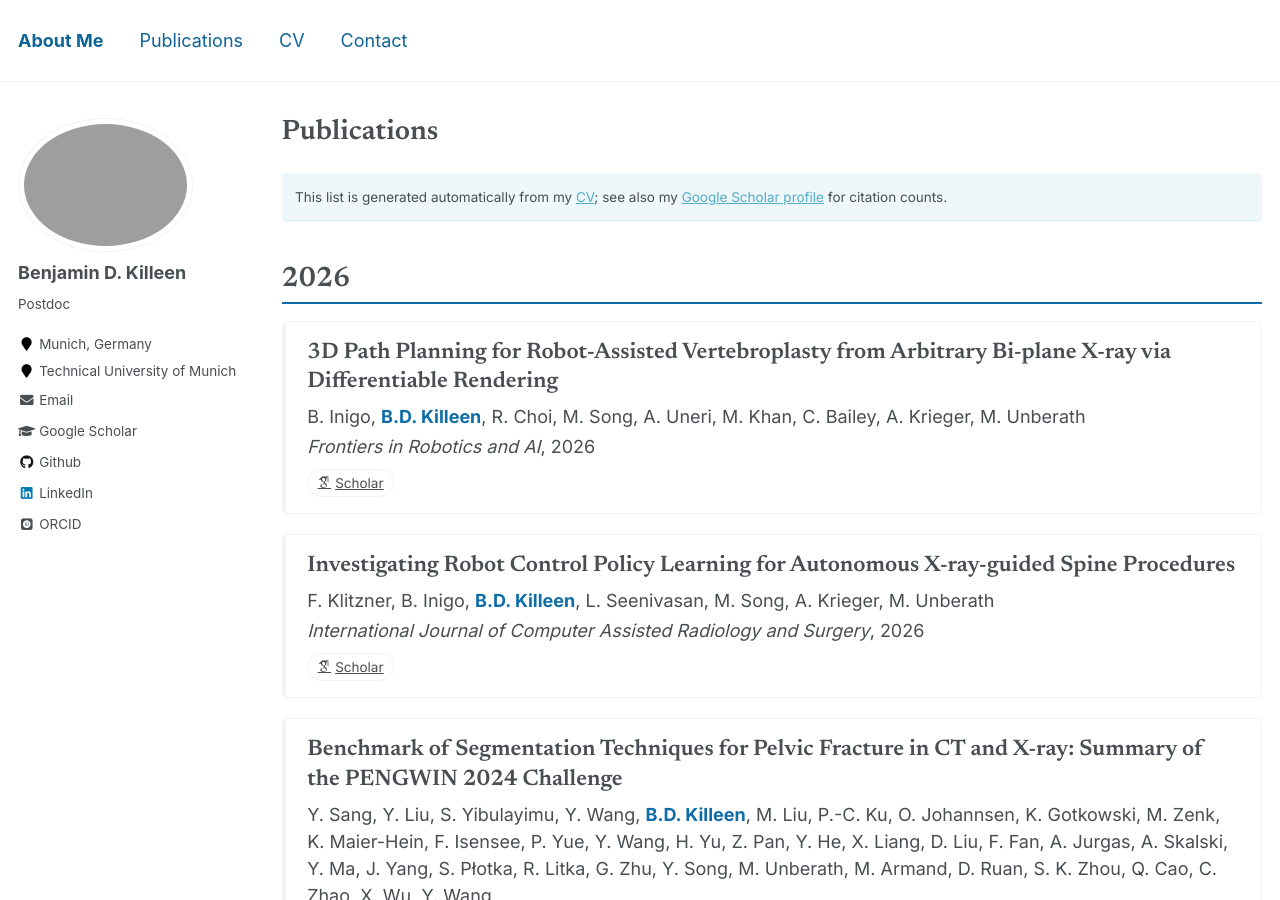
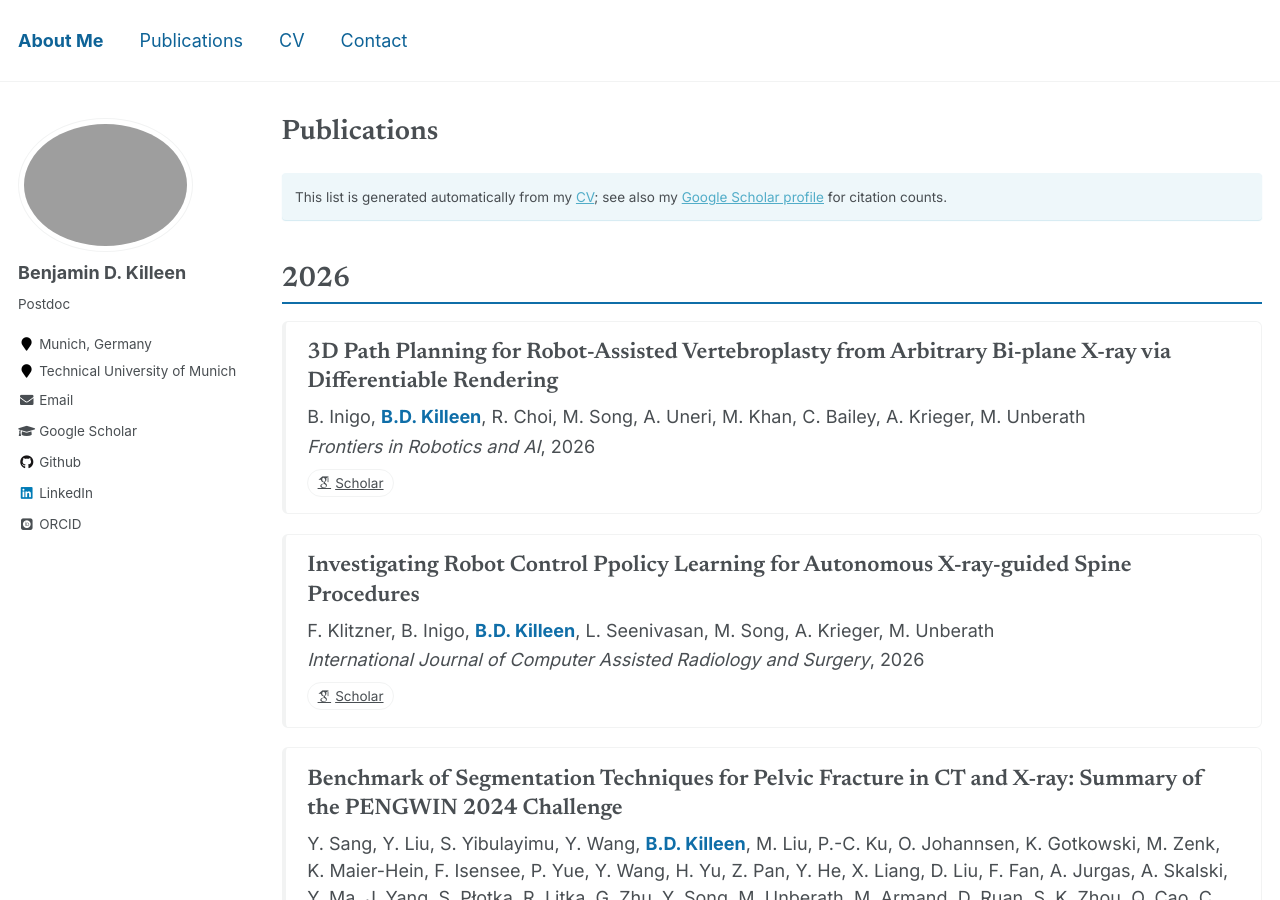
Before and after one commit to benjamindkilleen/benjamindkilleen.github.io, a Jekyll site: the page built from _pages/publications.md, in a window 1280 px wide and 900 px high. Built offline with Jekyll 4.4.1, drawn with Linux system fonts in a browser that asks for light colours; some web fonts are replaced.

Commit message:
Auto-update CV from benjamindkilleen/cv@a648f25

```diff
--- a/_data/publications.yml
+++ b/_data/publications.yml
@@ -11,10 +11,10 @@
   venue: Frontiers in Robotics and AI
   year: 2026
   oral: false
-- key: investigating-robot-control-policy-learning-for-autonomous-x
+- key: investigating-robot-control-ppolicy-learning-for-autonomous-
   type: journal
   first_author: false
-  title: Investigating Robot Control Policy Learning for Autonomous X-ray-guided Spine Procedures
+  title: Investigating Robot Control Ppolicy Learning for Autonomous X-ray-guided Spine Procedures
   authors: F. Klitzner, B. Inigo, B.D. Killeen, L. Seenivasan, M. Song, A. Krieger, M. Unberath
   authors_html: F. Klitzner, B. Inigo, <strong>B.D. Killeen</strong>, L. Seenivasan, M. Song, A. Krieger,
     M. Unberath
```
Also changed, not shown: 1 other file.
